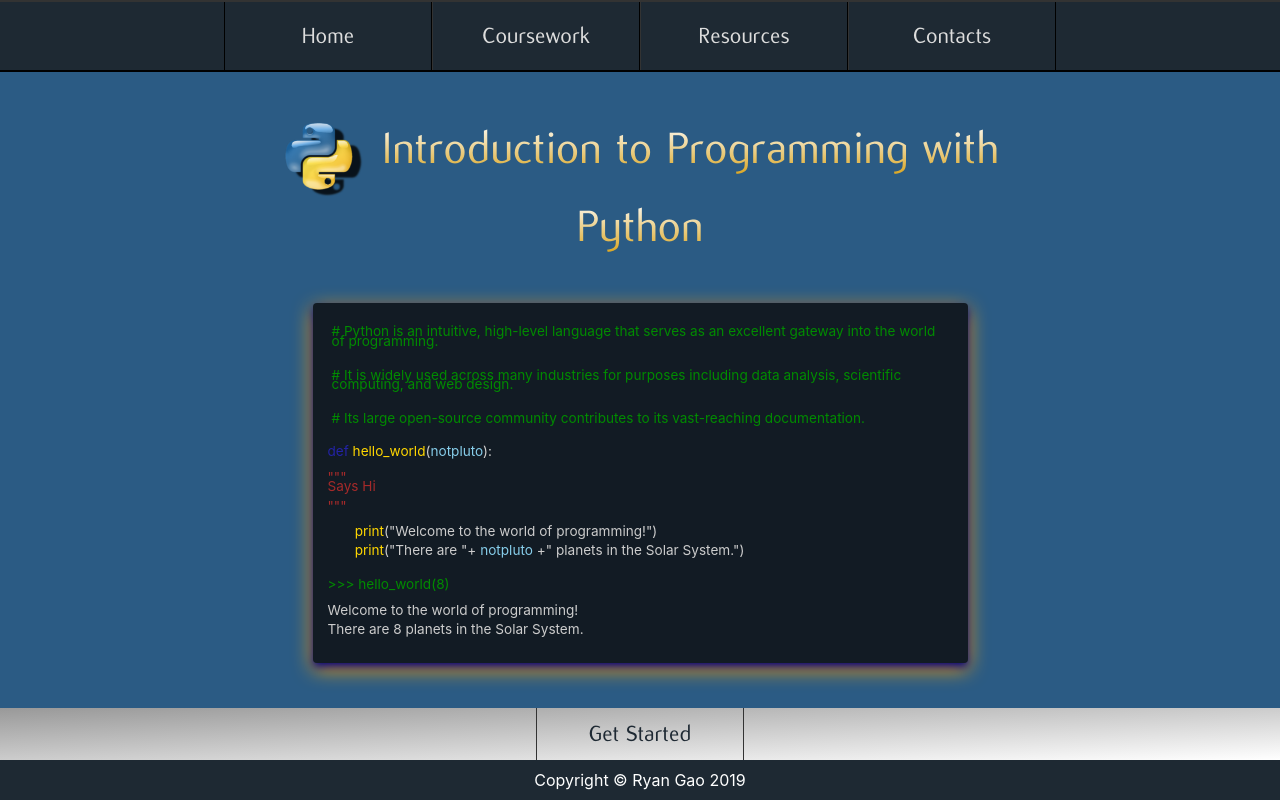
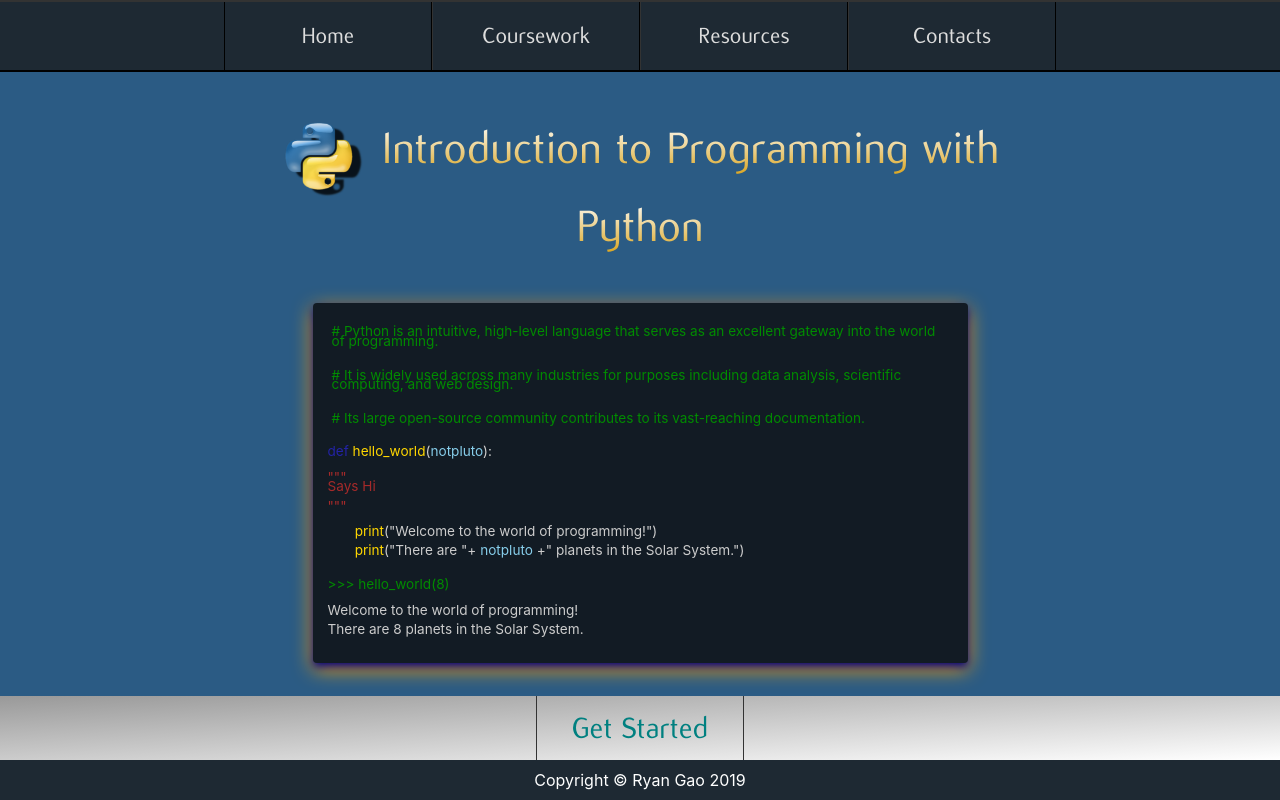
Before and after one commit to rgao/python_course, a React (Create React App) app: page / in a window 1280 px wide. Built offline with nearby package versions, Linux system fonts and the light colour scheme.

Commit message:
fixed router links and updated home page

```diff
--- a/src/App.js
+++ b/src/App.js
@@ -19,14 +19,6 @@ class App extends Component {
             <Route exact path="/coursework" component={Coursework} />
             <Route exact path="/resources" component={Resources} />
             <Route exact path="/contacts" component={Contacts} />
-            <Route path='/orientation' component={() => {
-              window.location.href = 'https://github.com/rgao/python_course/blob/master/src/assets/instructions/orientation.ipynb';
-              return null
-            }} />
-            <Route path='/main_page' component={() => {
-              window.location.href = 'https://rgao.github.io';
-              return null
-            }} />
             <Route path="*" component={Home} />
             {/* <Route component={NoMatch} /> */}
           </Switch>
--- a/src/pages/Contacts/Contacts.js
+++ b/src/pages/Contacts/Contacts.js
@@ -8,7 +8,15 @@ class Contacts extends Component {
 
     render() {
         return (
+            <Router>
                 <div className="main">
+                    <Switch>
+                        <Route path='/main_page' component={() => {
+                            window.location.href = 'https://rgao.github.io';
+                            return null
+                        }} />
+                    </Switch>
+
                     <Row className="justify-content-center my-5">
                         <Col></Col>
                         <Col md={10} xl={8} className="justify-content-center align-self-center text-center">
@@ -31,6 +39,7 @@ class Contacts extends Component {
                         </Col>
                     </Row>
                 </div>
+            </Router>
         )
     }
 }
--- a/src/pages/Coursework/Coursework.js
+++ b/src/pages/Coursework/Coursework.js
@@ -1,14 +1,13 @@
 import React, { Component } from 'react';
 import { BrowserRouter as Router, Route, Switch, Link } from "react-router-dom";
 import './Coursework.css'
-import { Button, Row, Col } from 'react-bootstrap'
+import { Row, Col } from 'react-bootstrap'
 import pylogo from '../../assets/images/python-logo.png'
 
 class Coursework extends Component {
 
     render() {
         return (
-
             <Router>
                 <div className="main">
                     <Switch>
@@ -30,7 +29,7 @@ class Coursework extends Component {
                     <Row className="justify-content-center resource-bar">
                         <Link className="col-xs-6 col-md-3 col-xl-2 resource-btn resource-link" to={"/syllabus"}>
                             Schedule/Syllabus
-                    </Link>
+                        </Link>
                         <Col xs={6} md={5} xl={4} className="resource-text">
                             Tentative schedule. Course material details TBA
                     </Col>
--- a/src/pages/Home/Home.css
+++ b/src/pages/Home/Home.css
@@ -71,22 +71,20 @@ h1 {
     bottom: 40px;
 }
 
-#start-btn {
+#start-link {
     border-left: 1px solid #333333;
-    border-right: 1px solid #333333
+    border-right: 1px solid #333333;
+    color: teal;
+    font-size: 2em;
+    font-family: 'Flux Regular';
+    text-decoration: none;
 }
 
-#start-btn:hover {
+#start-link:hover {
+    color: #1e2933;
     background-color: teal
 }
 
-#start-btn:active {
+#start-link:active {
     background-color: rgb(1, 100, 100)
 }
-
-#start-link {
-    color: #1e2933;
-    font-size: 1.5em;
-    font-family: 'Flux Regular';
-    text-decoration: none;
-}
--- a/src/pages/Home/Home.js
+++ b/src/pages/Home/Home.js
@@ -1,6 +1,6 @@
 import React, { Component } from 'react';
-import { Link } from "react-router-dom";
-import { Button, Row, Col } from 'react-bootstrap'
+import { BrowserRouter as Router, Route, Switch, Link } from "react-router-dom";
+import { Row, Col } from 'react-bootstrap'
 import './Home.css'
 import pylogo from '../../assets/images/python-logo.png'
 
@@ -8,7 +8,15 @@ class Home extends Component {
 
     render() {
         return (
+            <Router>
                 <div className="main">
+                    <Switch>
+                        <Route path='/orientation' component={() => {
+                            window.location.href = 'https://github.com/rgao/python_course/blob/master/src/assets/instructions/orientation.ipynb';
+                            return null
+                        }} />
+                    </Switch>
+
                     <Row className="justify-content-center my-5">
                         <Col></Col>
                         <Col md={10} xl={8} className="justify-content-center align-self-center text-center">
@@ -62,11 +70,12 @@ class Home extends Component {
                     </Row>
 
                     <nav className="navbar navbar-expand-lg justify-content-center fixed-bottom mt-5 py-0" id="start-bar">
-                    <Col lg={2} className="text-center nav-btn py-2" id="start-btn">
-                        <Link id="start-link" to={"/orientation"}>Get Started</Link>
-                    </Col>
+                        <Link className="col-lg-2 text-center nav-btn py-2 start-btn" id="start-link" to={"/orientation"}>
+                            Get Started
+                    </Link>
                     </nav>
                 </div>
+            </Router>
         )
     }
 }
--- a/src/pages/Resources/Resources.js
+++ b/src/pages/Resources/Resources.js
@@ -1,7 +1,7 @@
 import React, { Component } from 'react';
 import { BrowserRouter as Router, Route, Switch, Link } from "react-router-dom";
 import './Resources.css'
-import { Button, Row, Col } from 'react-bootstrap'
+import { Row, Col } from 'react-bootstrap'
 import pylogo from '../../assets/images/python-logo.png'
 
 class Resources extends Component {
```
Lines whose indentation alone changed are shown as unchanged.
